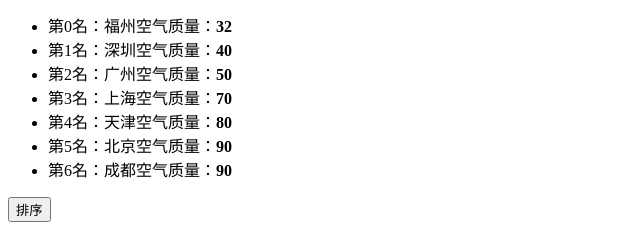
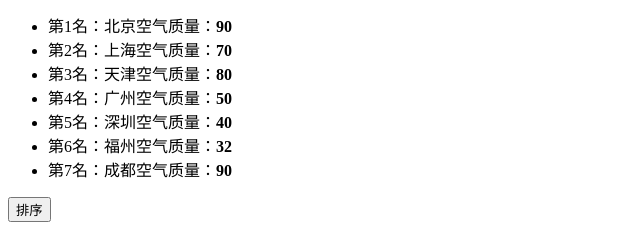
Before and after one commit to forkStation/ifeProject, a plain HTML site: page task15/task15.html in a window 1280 px wide. Both pictures are taken after a click on the button "排序". Shown: the part 179-410 px from the top of the page, 0-640 px from the left. Drawn offline with Linux system fonts and the light colour scheme.

Commit message:
优化Task15

```diff
--- a/task15/task15.html
+++ b/task15/task15.html
@@ -46,13 +46,11 @@
          ……
          ]
          */
-        var source = document.getElementById("source");
-        var liList = source.getElementsByTagName("li");
+        var liList = document.querySelectorAll("#source li");
         var data = new Array();
         for(var i=0;i<liList.length;i++){
             data[i] = liList[i].innerText.split("：");
         }
-            //data.push(liList[i].innerHTML,bElm[i].innerText);
         return data;
     }
 
@@ -62,10 +60,9 @@
      * 返回一个排序后的数组
      */
     function sortAqiData(data) {
-        data.sort(function(x,y){
-            return (x[1]==y[1])?(x[1]-y[1]):(x[1]-y[1]);
+        return data.sort(function(x,y){
+            return x[1]>y[1];
         });
-        return data;
     }
 
     /**
@@ -74,10 +71,10 @@
      * 格式见ul中的注释的部分
      */
     function render(data) {
-        var resort = document.getElementById("resort");
-        for(var i=0;i<data.length;i++){
+        var resort = document.querySelector("#resort");
+        for(var ele in data){
             var liElm = document.createElement("li");
-            liElm.innerHTML = "第"+i+"名："+data[i][0]+"：<b>"+data[i][1]+"</b>";
+            liElm.innerHTML = "第"+(parseInt(ele)+1)+"名："+data[ele][0]+"：<b>"+data[ele][1]+"</b>";
             resort.appendChild(liElm);
         }
     }
@@ -90,7 +87,7 @@
 
 
     function init() {
-        var sortBtn = document.getElementById("sort-btn");
+        var sortBtn = document.querySelector("#sort-btn");
         sortBtn.onclick = btnHandle;
         // 在这下面给sort-btn绑定一个点击事件，点击时触发btnHandle函数
     }
```
